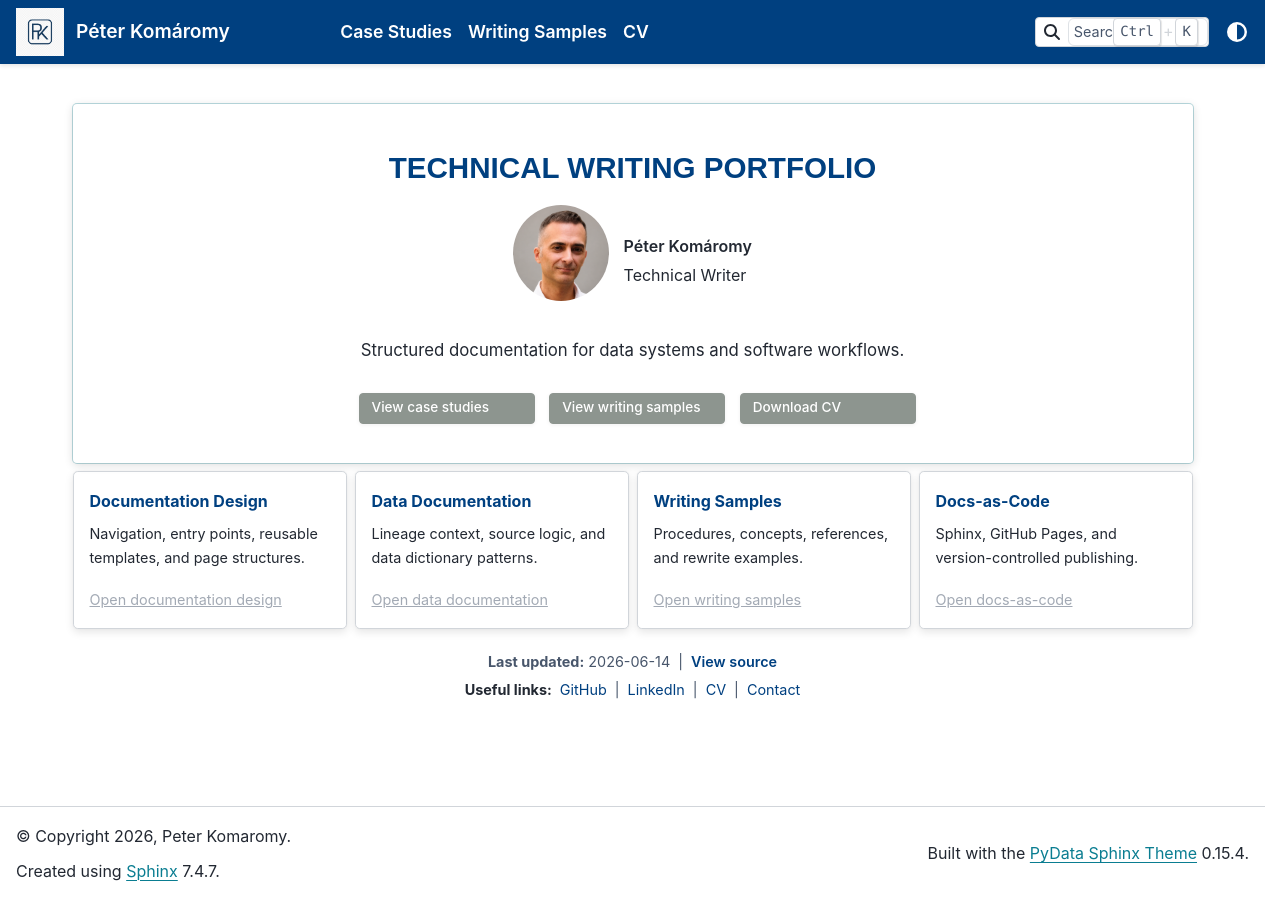
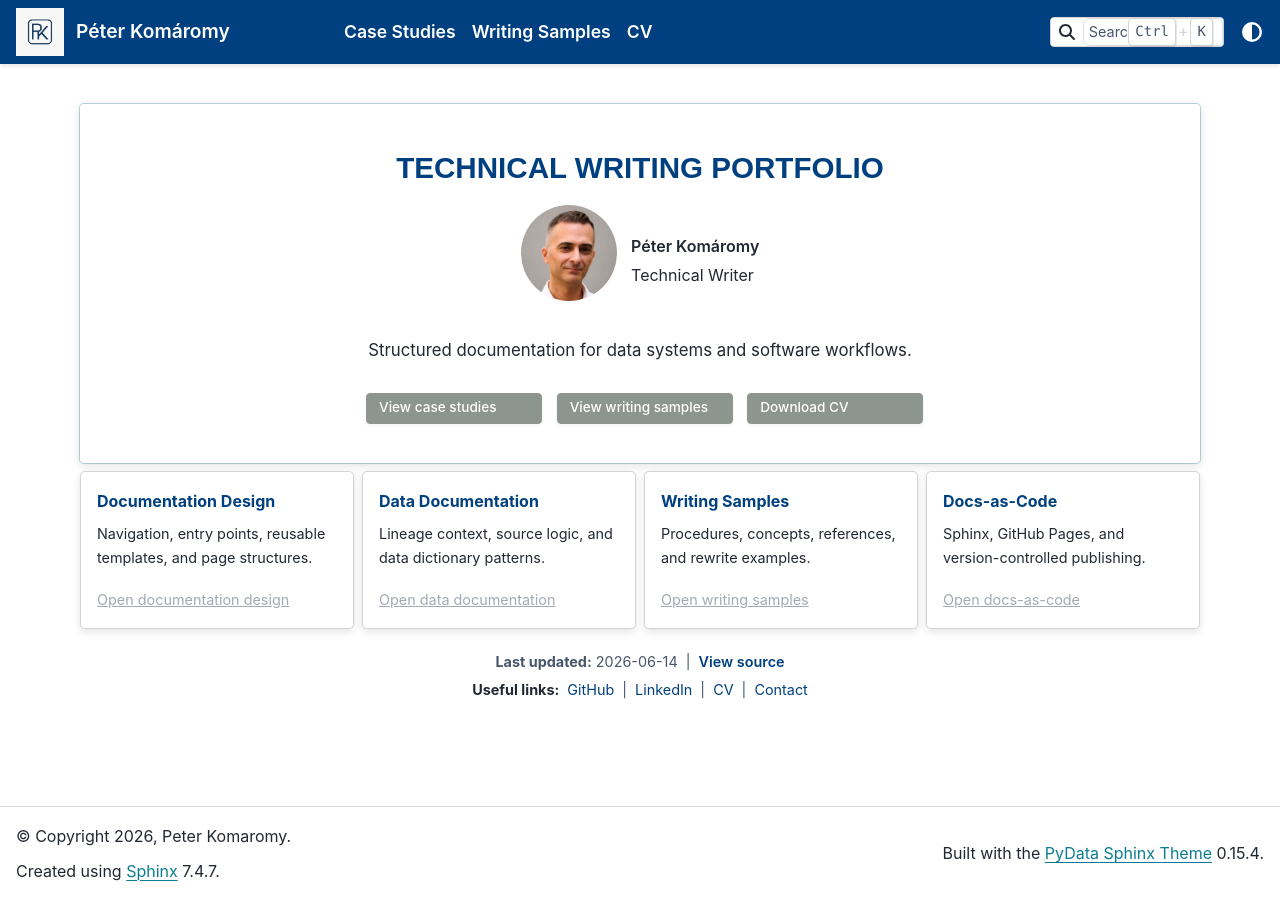
Before and after one commit to peter-komaromy/portfolio, a Sphinx documentation site: the page built from source/index.rst, in a window 1280 px wide. Built offline with Sphinx 7.4.7 and the PyData theme 0.15.4, drawn with Linux system fonts in a browser that asks for light colours.

Commit message:
Update site content

```diff
--- a/source/_static/css/custom.css
+++ b/source/_static/css/custom.css
@@ -15,7 +15,7 @@
 
 
 /* Shrink the PRIMARY sidebar on pages marked with the pst-primary-sidebar-narrow class.
-   Default is ~25% on desktop. 25% * 0.6 = 15% (about 40% narrower). */
+   Default is ~25% on desktop. 25% * 0.6 = 15% (about 40% narrower).
 @media (min-width: 960px) {
     .bd-container__inner:has(.pst-primary-sidebar-narrow) .bd-sidebar-primary {
         width: 15%;
@@ -536,7 +536,7 @@
   =================================================================*/
 
 html {
-    font-size: clamp(16px, 1.2vw, 20px);
+    font-size: 16px;
 }
 
 .bd-main {
--- a/source/_static/css/landing-page.css
+++ b/source/_static/css/landing-page.css
@@ -466,7 +466,7 @@
   =======================================================================*/
 
 
-/* Prevent layout shift when opening/closing (scrollbar reservation) */
+/* Prevent layout shift when opening/closing (scrollbar reservation)
 html {
     scrollbar-gutter: stable;
 }
@@ -476,7 +476,7 @@
         overflow-y: scroll;
     }
 }
-
+*/
 
 /* Optional: hide prev/next on the landing page */
 .bd-container__inner:has(.gdw-landing) .prev-next-area,
```
Also changed, not shown: source/_static/svg/favicon.svg (deleted).
